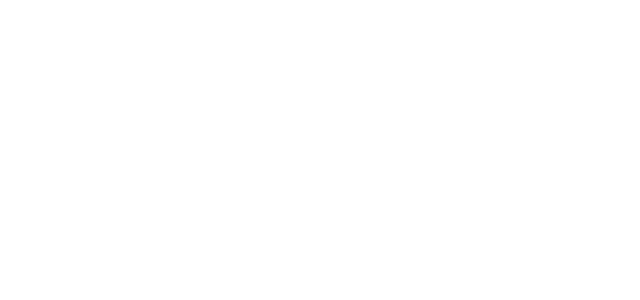
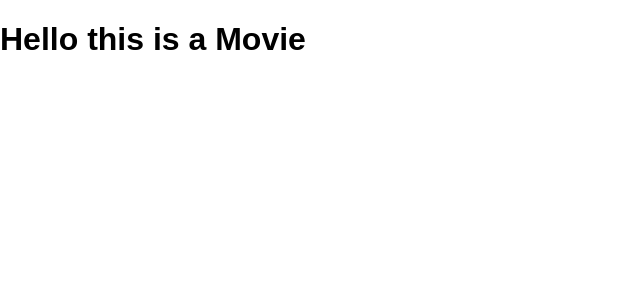
Before and after one commit to eastroots92/react_movie_app, a React (Create React App) app: page / in a window 1280 px wide. Shown: the top 300 px of the page, without its empty margins (0-640 px from the left). Built offline with nearby package versions, Linux system fonts and the light colour scheme.

Commit message:
Setup Movie.js & Movie.css
Movie.js와 css를 생성함

```diff
--- a/src/App.js
+++ b/src/App.js
@@ -1,11 +1,12 @@
 import React, { Component } from 'react';
 import './App.css';
+import Movie from './Movie';
 
 class App extends Component {
   render() {
     return (
       <div className="App">
-
+        <Movie />
       </div>
     );
   }
--- /dev/null
+++ b/src/Movie.js
@@ -0,0 +1,10 @@
+import React, { Component } from 'react';
+import './Movie.css';
+
+class Movie extends Component {
+  render() {
+    return <h1>Hello this is a Movie</h1>
+  }
+}
+
+export default Movie;
```
Also changed, not shown: src/Movie.css (added).
